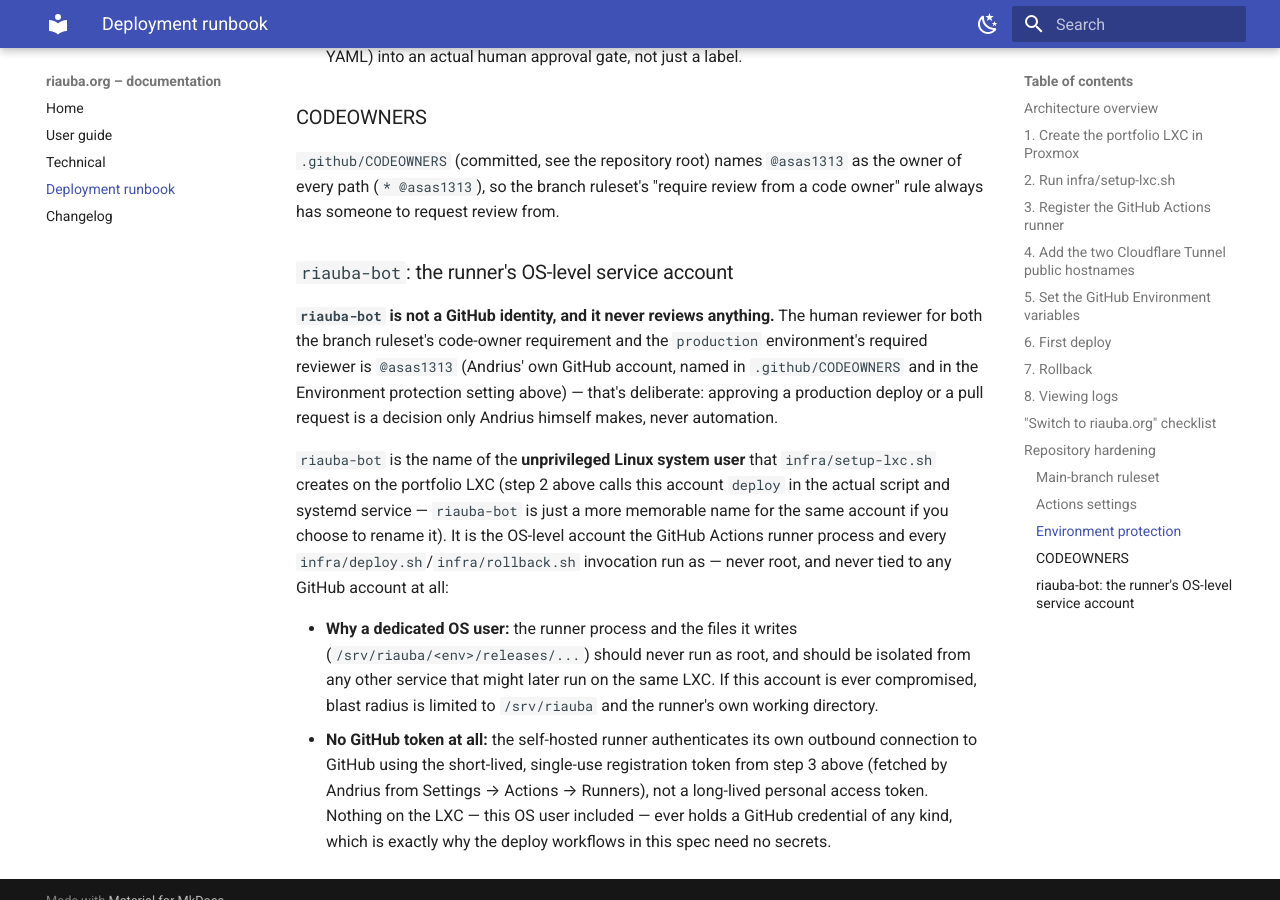
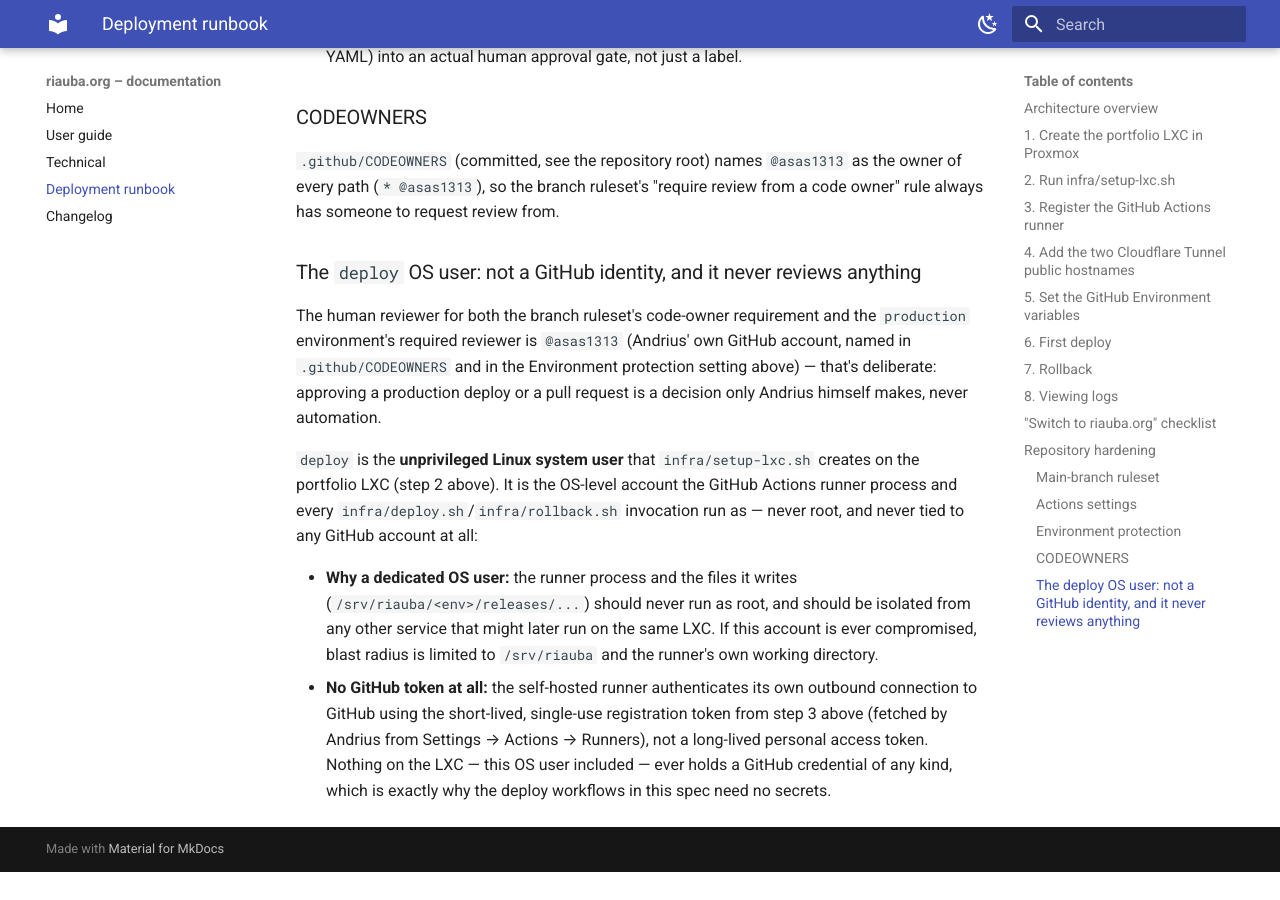
Before and after one commit to asas1313/riauba-portfolio, an MkDocs documentation site: the page built from docs/technical/runbook.md, in a window 1280 px wide and 900 px high, scrolled down 5893 px. Built offline with MkDocs 1.6.1 and Material for MkDocs 9.7.7, drawn with Linux system fonts in a browser that asks for light colours; after the commit the page ends 6765 px from its top, so only the background shows below that.

Commit message:
docs(004): ADR-0005 status Accepted; drop riauba-bot alias in runbook
NITs from review iteration 1: ADR-0005 still said "Proposed" even
though the plan records Andrius' approval -- changed to Accepted.
docs/technical/runbook.md's machine-user section introduced a doc-only
"riauba-bot" alias for an account the scripts always call `deploy`;
now consistently says `deploy` throughout.

Co-Authored-By: Claude Sonnet 5 <noreply@anthropic.com>

```diff
--- a/docs/technical/runbook.md
+++ b/docs/technical/runbook.md
@@ -232,19 +232,17 @@ Claude/CI must never change repository settings on Andrius' behalf.
 every path (`* @asas1313`), so the branch ruleset's "require review from a code owner" rule
 always has someone to request review from.
 
-### `riauba-bot`: the runner's OS-level service account
+### The `deploy` OS user: not a GitHub identity, and it never reviews anything
 
-**`riauba-bot` is not a GitHub identity, and it never reviews anything.** The human reviewer for
-both the branch ruleset's code-owner requirement and the `production` environment's required
-reviewer is `@asas1313` (Andrius' own GitHub account, named in `.github/CODEOWNERS` and in the
-Environment protection setting above) — that's deliberate: approving a production deploy or a
-pull request is a decision only Andrius himself makes, never automation.
+The human reviewer for both the branch ruleset's code-owner requirement and the `production`
+environment's required reviewer is `@asas1313` (Andrius' own GitHub account, named in
+`.github/CODEOWNERS` and in the Environment protection setting above) — that's deliberate:
+approving a production deploy or a pull request is a decision only Andrius himself makes, never
+automation.
 
-`riauba-bot` is the name of the **unprivileged Linux system user** that `infra/setup-lxc.sh`
-creates on the portfolio LXC (step 2 above calls this account `deploy` in the actual script and
-systemd service — `riauba-bot` is just a more memorable name for the same account if you choose
-to rename it). It is the OS-level account the GitHub Actions runner process and every
-`infra/deploy.sh`/`infra/rollback.sh` invocation run as — never root, and never tied to any
+`deploy` is the **unprivileged Linux system user** that `infra/setup-lxc.sh` creates on the
+portfolio LXC (step 2 above). It is the OS-level account the GitHub Actions runner process and
+every `infra/deploy.sh`/`infra/rollback.sh` invocation run as — never root, and never tied to any
 GitHub account at all:
 
 - **Why a dedicated OS user:** the runner process and the files it writes
```
Also changed, not shown: docs/adr/0005-homelab-self-hosted-runner-deployment.md (+1 -1 lines).
